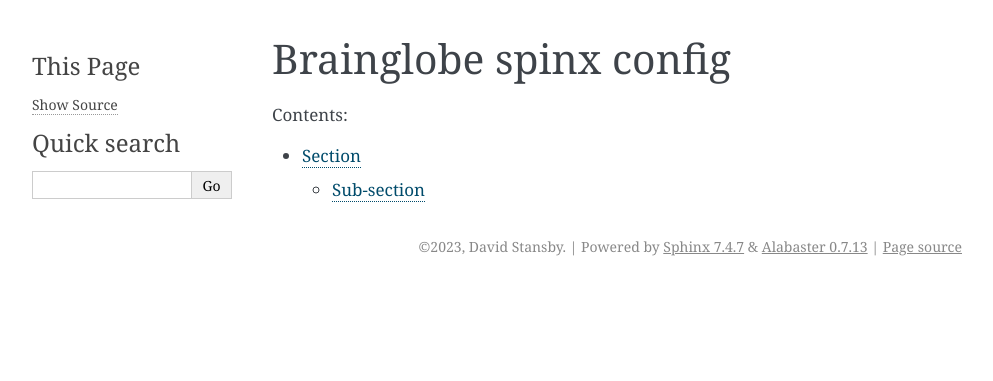
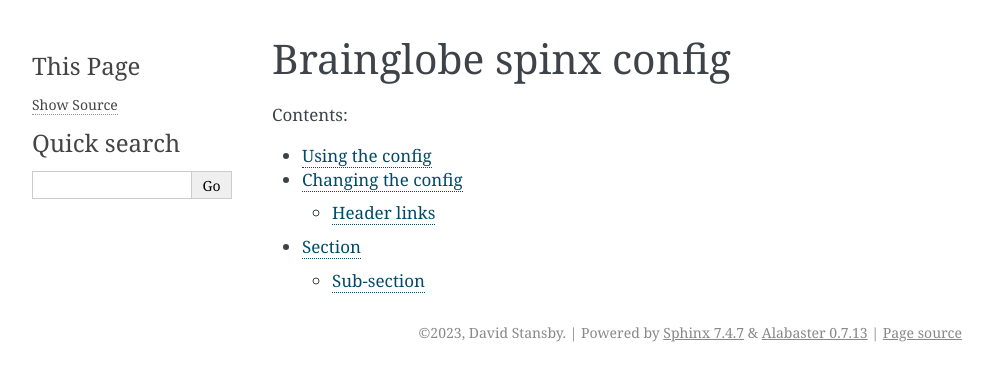
Before and after one commit to dstansby/brainglobe-sphinx-config, a Sphinx documentation site: the page built from doc/index.rst, in a window 1280 px wide. Shown: the top 381 px of the page, without its empty margins (148-1141 px from the left). Built offline with Sphinx 7.4.7, drawn with Linux system fonts in a browser that asks for light colours; the version number could not be read and is left out.

Commit message:
Add modifying and using docs

```diff
--- a/doc/index.rst
+++ b/doc/index.rst
@@ -5,4 +5,6 @@ Brainglobe spinx config
    :maxdepth: 2
    :caption: Contents:
 
+   using
+   modifying
    section/index
--- /dev/null
+++ b/doc/modifying.rst
@@ -0,0 +1,6 @@
+Changing the config
+===================
+
+Header links
+------------
+The header links are stored within the ``header_links.json`` file within the theme source folder.
```
Also changed, not shown: doc/using.rst (added, +8 -0 lines).
